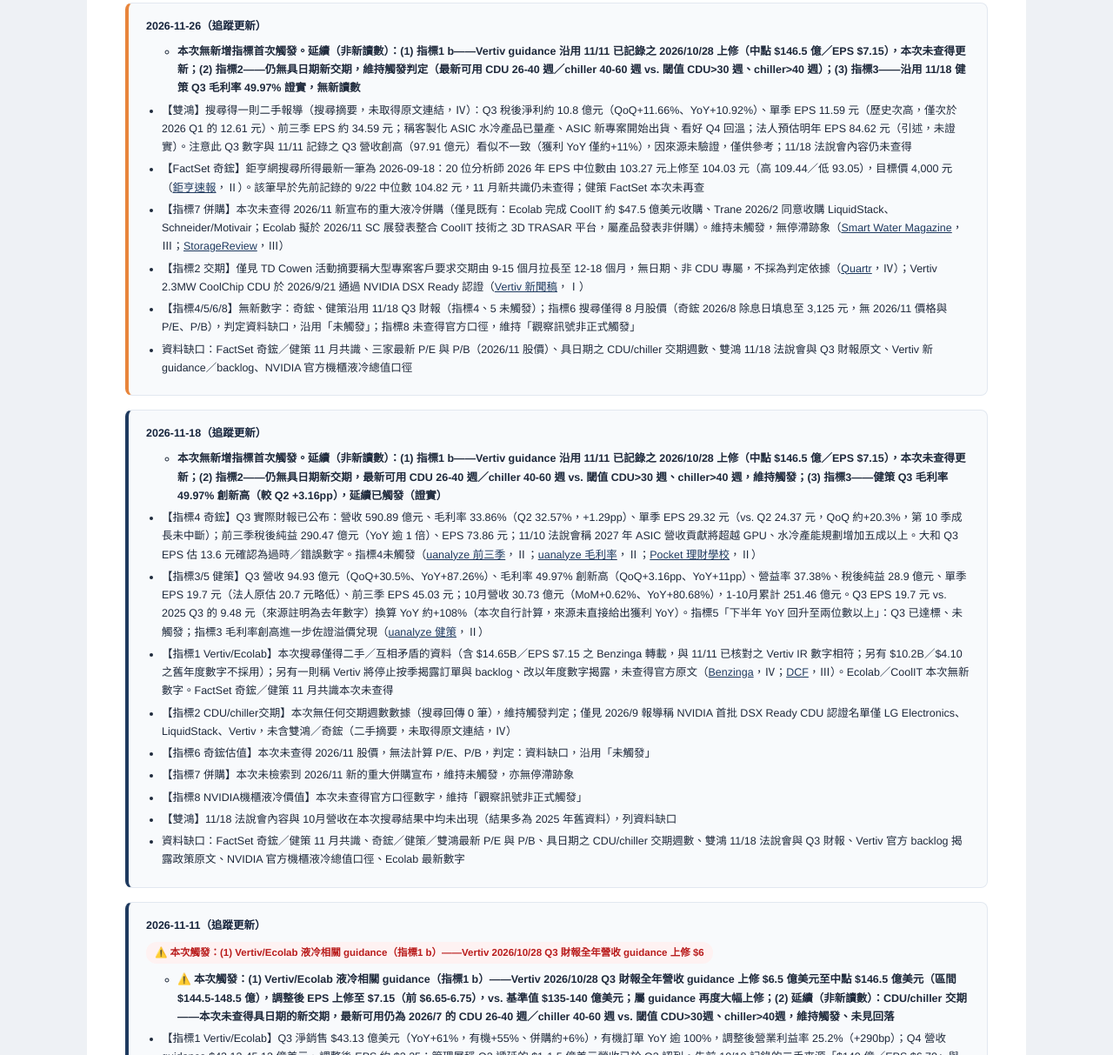
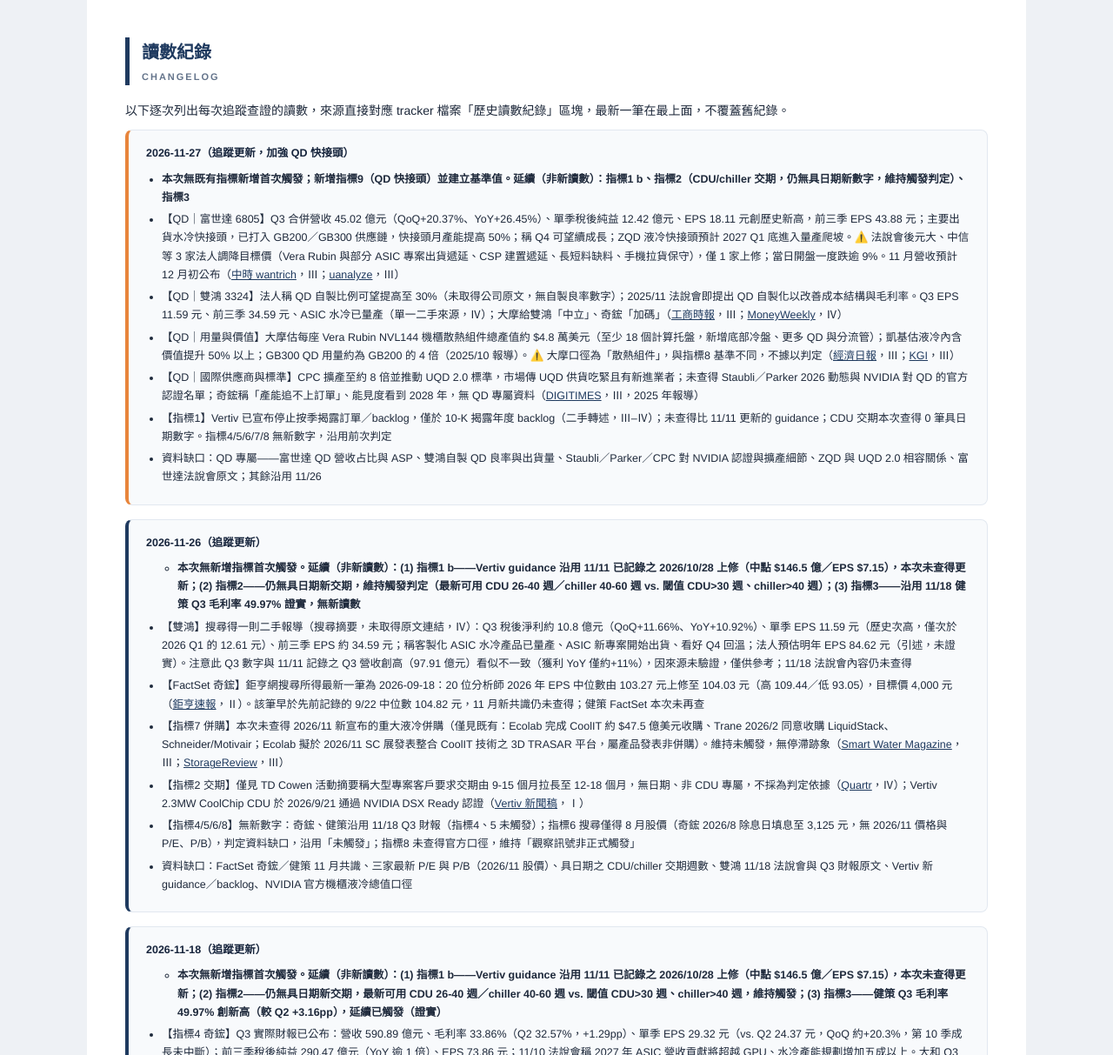
Before and after one commit to anywayTsao/invest_report, a plain HTML site: page supply_chain_analysis/ai_liquid_cooling/report.html in a window 1280 px wide. Shown: the part 6238-7451 px from the top of the page at 87% size. Drawn offline with Linux system fonts and the light colour scheme.

Commit message:
Update AI liquid cooling tracker report (2026-11-27, QD focus)
Co-Authored-By: Claude Sonnet 5.5 <noreply@anthropic.com>

```diff
--- a/supply_chain_analysis/ai_liquid_cooling/report.html
+++ b/supply_chain_analysis/ai_liquid_cooling/report.html
@@ -359,6 +359,7 @@
         <tr><td>奇鋐本淨比/本益比</td><td>本益比41.52倍（較基準47.1倍下滑約11.8%，未達20%門檻）；最新本淨比本次查無資料</td><td class="trig">較基準下滑20%以上</td></tr>
         <tr><td>國際液冷併購動態</td><td>Eaton/Boyd已完成(2026/3，~$95億)；Schneider/Motivair推出105kW-2.5MW整合產品線；未見新的重大併購，亦未見停滯訊號</td><td class="trig">有新重大併購宣布 或 併購潮停滯超過兩季</td></tr>
         <tr><td>GTC下一代機櫃液冷系統價值</td><td>Rubin Ultra/NVL144液冷成本約$57,710，較前代僅+17%（遠低於VR200時逾50%）——⚠口徑可能不同（液冷成本子項 vs 機櫃液冷系統價值），非正式觸發，待GTC官方數字覆核</td><td class="trig">下次GTC揭露的世代成長率明顯低於50%</td></tr>
+        <tr><td>QD 快接頭進度（2026-11-27 新增）</td><td>富世達 Q3 營收 45.02 億元（QoQ+20.37%）、EPS 18.11 元創高；月產能+50%；ZQD 預計 2027 Q1 底量產；雙鴻 QD 自製比例目標 30%；⚠️ 法人調降富世達目標價（ASIC／Vera Rubin 出貨遞延、缺料）</td><td class="trig">富世達單季營收 QoQ 轉負或 Q4 EPS &lt;18.11 元；ZQD 延後至 2027 Q2 後；雙鴻自製達 30% 獲證實；NVIDIA 認證名單新增／排除台廠 QD</td></tr>
       </tbody>
     </table>
     </div>
@@ -404,6 +405,18 @@
     <h2 class="section" id="changelog">讀數紀錄<span>CHANGELOG</span></h2>
     <p>以下逐次列出每次追蹤查證的讀數，來源直接對應 tracker 檔案「歷史讀數紀錄」區塊，最新一筆在最上面，不覆蓋舊紀錄。</p>
     <div class="log-card latest">
+      <div class="log-date">2026-11-27（追蹤更新，加強 QD 快接頭）</div>
+      <ul>
+        <li><b>本次無既有指標新增首次觸發；新增指標9（QD 快接頭）並建立基準值。延續（非新讀數）：指標1 b、指標2（CDU/chiller 交期，仍無具日期新數字，維持觸發判定）、指標3</b></li>
+        <li>【QD｜富世達 6805】Q3 合併營收 45.02 億元（QoQ+20.37%、YoY+26.45%）、單季稅後純益 12.42 億元、EPS 18.11 元創歷史新高，前三季 EPS 43.88 元；主要出貨水冷快接頭，已打入 GB200／GB300 供應鏈，快接頭月產能提高 50%；稱 Q4 可望續成長；ZQD 液冷快接頭預計 2027 Q1 底進入量產爬坡。⚠️ 法說會後元大、中信等 3 家法人調降目標價（Vera Rubin 與部分 ASIC 專案出貨遞延、CSP 建置遞延、長短料缺料、手機拉貨保守），僅 1 家上修；當日開盤一度跌逾 9%。11 月營收預計 12 月初公布（<a href="https://wantrich.chinatimes.com/news/20261104900050-420101" target="_blank" rel="noopener">中時 wantrich</a>，Ⅲ；<a href="https://uanalyze.com.tw/articles/4120458319" target="_blank" rel="noopener">uanalyze</a>，Ⅲ）</li>
+        <li>【QD｜雙鴻 3324】法人稱 QD 自製比例可望提高至 30%（未取得公司原文，無自製良率數字）；2025/11 法說會即提出 QD 自製化以改善成本結構與毛利率。Q3 EPS 11.59 元、前三季 34.59 元、ASIC 水冷已量產（單一二手來源，Ⅳ）；大摩給雙鴻「中立」、奇鋐「加碼」（<a href="https://wantrich.chinatimes.com/news/20260109900003-420101" target="_blank" rel="noopener">工商時報</a>，Ⅲ；<a href="https://www.moneyweekly.com.tw/_Article?AID=262834" target="_blank" rel="noopener">MoneyWeekly</a>，Ⅳ）</li>
+        <li>【QD｜用量與價值】大摩估每座 Vera Rubin NVL144 機櫃散熱組件總產值約 $4.8 萬美元（至少 18 個計算托盤，新增底部冷盤、更多 QD 與分流管）；凱基估液冷內含價值提升 50% 以上；GB300 QD 用量約為 GB200 的 4 倍（2025/10 報導）。⚠️ 大摩口徑為「散熱組件」，與指標8 基準不同，不據以判定（<a href="https://money.udn.com/money/story/5739/9304552" target="_blank" rel="noopener">經濟日報</a>，Ⅲ；<a href="https://www.kgi.com.hk/zh-hk/-/media/files/kgishk/research-reports/tw-reports/nvidia-gtc-2026_19032026e.pdf" target="_blank" rel="noopener">KGI</a>，Ⅲ）</li>
+        <li>【QD｜國際供應商與標準】CPC 擴產至約 8 倍並推動 UQD 2.0 標準，市場傳 UQD 供貨吃緊且有新進業者；未查得 Staubli／Parker 2026 動態與 NVIDIA 對 QD 的官方認證名單；奇鋐稱「產能追不上訂單」、能見度看到 2028 年，無 QD 專屬資料（<a href="https://www.digitimes.com.tw/tech/dt/n/shwnws.asp?CnlID=13&amp;id=722564" target="_blank" rel="noopener">DIGITIMES</a>，Ⅲ，2025 年報導）</li>
+        <li>【指標1】Vertiv 已宣布停止按季揭露訂單／backlog，僅於 10-K 揭露年度 backlog（二手轉述，Ⅲ–Ⅳ）；未查得比 11/11 更新的 guidance；CDU 交期本次查得 0 筆具日期數字。指標4/5/6/7/8 無新數字，沿用前次判定</li>
+        <li>資料缺口：QD 專屬——富世達 QD 營收占比與 ASP、雙鴻自製 QD 良率與出貨量、Staubli／Parker／CPC 對 NVIDIA 認證與擴產細節、ZQD 與 UQD 2.0 相容關係、富世達法說會原文；其餘沿用 11/26</li>
+      </ul>
+    </div>
+    <div class="log-card">
       <div class="log-date">2026-11-26（追蹤更新）</div>
       <ul>
         <ul>
```
